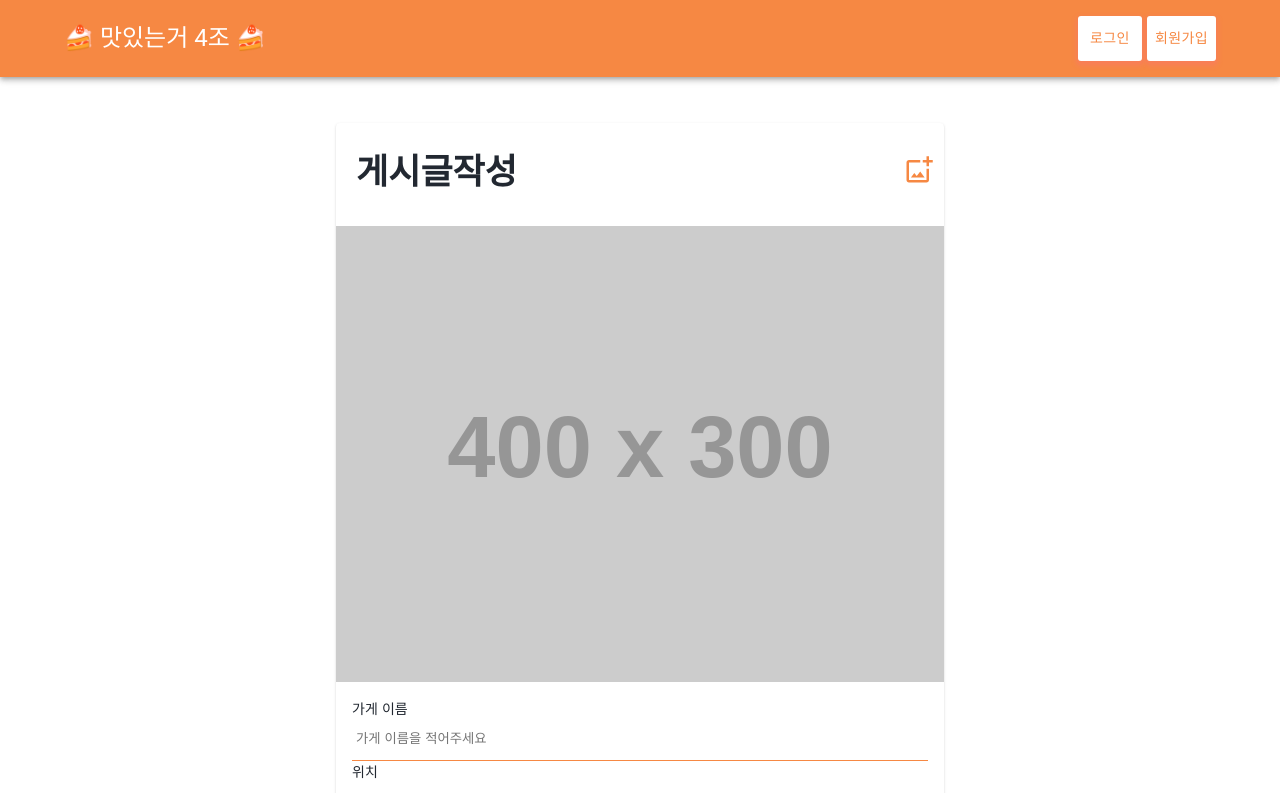
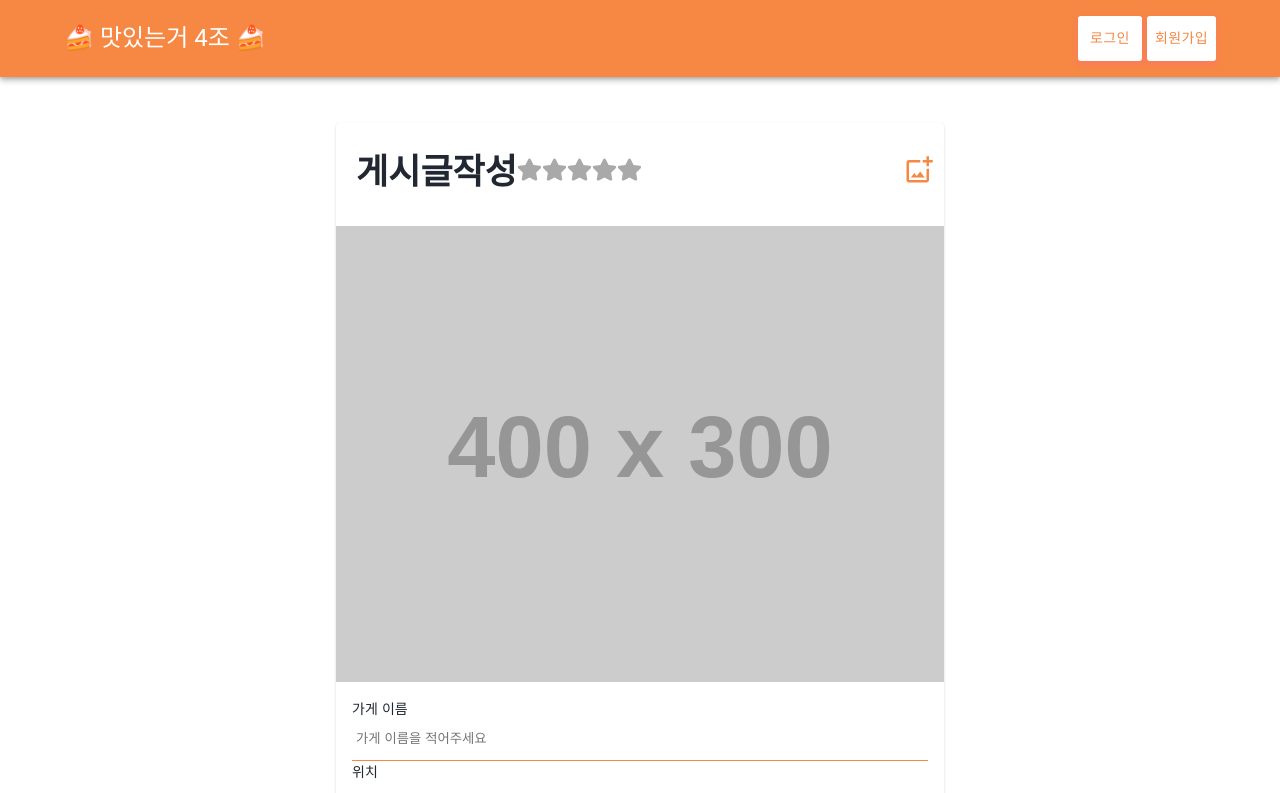
Before and after one commit to zinny22/restaurant_board_FE, a React (Create React App) app: page /addpost in a window 1280 px wide. Shown: the top 793 px of the page. Built offline with nearby package versions, Linux system fonts and the light colour scheme; a web font is replaced by a local one.

Commit message:
평점viewok

```diff
--- a/package.json
+++ b/package.json
@@ -17,6 +17,7 @@
     "immer": "^9.0.12",
     "react": "^17.0.2",
     "react-dom": "^17.0.2",
+    "react-icons": "^4.3.1",
     "react-redux": "^7.2.6",
     "react-router-dom": "5.2.1",
     "react-scripts": "5.0.0",
--- a/src/components/PostWriteD.js
+++ b/src/components/PostWriteD.js
@@ -18,6 +18,7 @@ import { Grid, Text, Button, Image, Input } from "../elements/Index";
 import { useSelector, useDispatch } from "react-redux";
 import Upload from "../shared/Upload";
 import { actionCreators as postActions } from "../redux/modules/post";
+import Star from "./Star"
 
 
 
@@ -35,10 +36,16 @@ const RecipeReviewCard = () => {
 
     return (
         <Card sx={{}}>
-            <Grid is_flex >
-                <Text size="35px" bold margin="20px">게시글작성</Text>
+            <div style={{ display: "flex", alignItems: "center", flexDirection: "row", }}>
+                <div style={{flexShrink: "0"}}>
+                    <Text size="35px" bold margin="20px 0px 20px 20px">게시글작성</Text>
+                </div>
+                <div style={{flexShrink: "0"}}>
+                    <Star />
+                </div>
                 <Upload />
-            </Grid>
+            </div>
+
 
             <Image
                 margin="10px 0px 0px 0px"
--- /dev/null
+++ b/src/components/Star.js
@@ -0,0 +1,76 @@
+import React, { useState } from "react";
+import styled from "styled-components";
+import { FaStar } from "react-icons/fa";
+
+const colors = {
+    orange: "#FFBA5A",
+    grey: "#a9a9a9"
+
+};
+
+const Star = () => {
+
+    const [currentValue, setCurrentValue] = useState(0);
+    const [hoverValue, setHoverValue] = useState(undefined);
+    const stars = Array(5).fill(0)
+    // 0으로된 배열 5개
+
+    const handleClick = value => {
+        setCurrentValue(value)
+    }
+
+    const handleMouseOver = newHoverValue => {
+        setHoverValue(newHoverValue)
+    };
+
+    const handleMouseLeave = () => {
+        setHoverValue(undefined)
+    }
+
+
+
+
+    return (
+        <Box>
+            <ItemStyle>
+                     <div style={styles.stars}>
+                        {stars.map((_, index) => {
+                            return (
+                                <FaStar
+                                    key={index}
+                                    size={25}
+                                    onClick={() => handleClick(index + 1)}
+                                    onMouseOver={() => handleMouseOver(index + 1)}
+                                    onMouseLeave={handleMouseLeave}
+                                    color={(hoverValue || currentValue) > index ? colors.orange : colors.grey}
+                                    style={{
+                                        margin: "auto",
+                                        cursor: "pointer"
+                                    }}
+                                />
+                            )
+                        })}
+                    </div>
+            </ItemStyle>
+        </Box>
+    );
+};
+
+const styles = {
+    stars: {
+    display: "flex",
+    flexDirection: "row",
+    //나란히 놓겠다.
+    }
+}
+
+const Box = styled.div`
+    margin: auto;
+    `;
+
+const ItemStyle = styled.div`
+    width: 100%;
+    `;
+
+
+export default Star;
--- a/src/elements/Button.js
+++ b/src/elements/Button.js
@@ -33,7 +33,7 @@ Button.defaultProps = {
 
 
 const MyButton = styled.button`
-  cursor: ${(props) => (props.cursor ? "pointer" : "")};
+  cursor: ${(props) => (props.cursor)};
   width: ${(props) => props.width};
   ${(props) => (props.margin ? `margin: ${props.margin};` : "")}
   /* background: linear-gradient(45deg, #F9D893 30%, #F6BB43 90%); */
--- a/src/elements/Text.js
+++ b/src/elements/Text.js
@@ -33,7 +33,6 @@ const P = styled.p`
   font-size: ${(props) => props.size};
   font-weight: ${(props) => (props.bold ? "700" : "400")};
   @media only screen and (max-width: 500px) {
-
   }
 `;
 
--- a/src/shared/Upload.js
+++ b/src/shared/Upload.js
@@ -31,11 +31,10 @@ const Upload = (props) => {
 
       return (
         <React.Fragment>
-          <Grid is_end padding="10px" width="50%" >
+          <Grid is_end padding="10px">
           <AddPhotoAlternateOutlinedIcon
            style={{color:"#f68843", fontSize:"30px", cursor:"pointer"}}
            onClick={() => {
-
             fileInput.current.click()
            }}/>
           <Input
```
Also changed, not shown: 1 other file (tests, documents, lock files or other folders).
